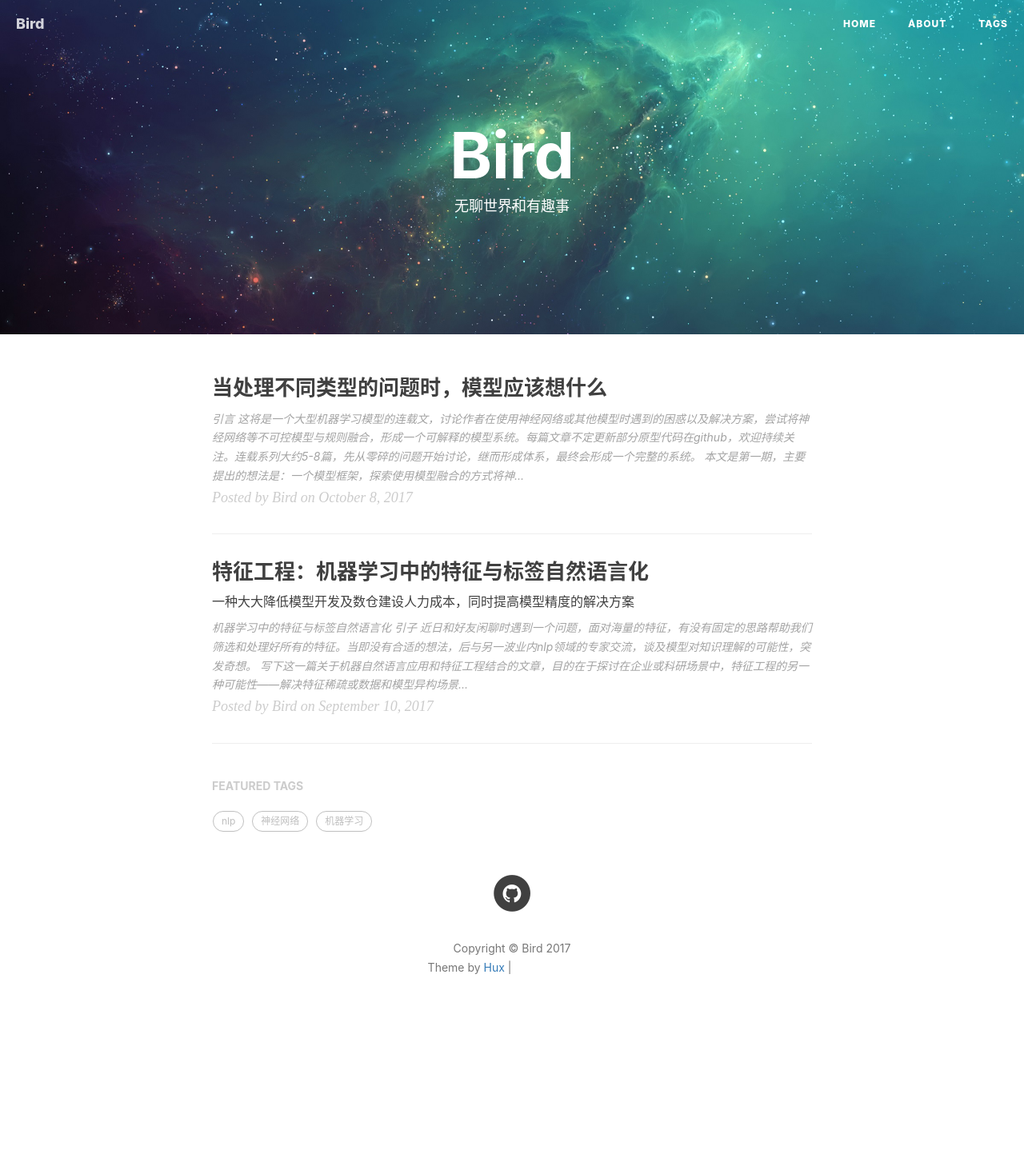
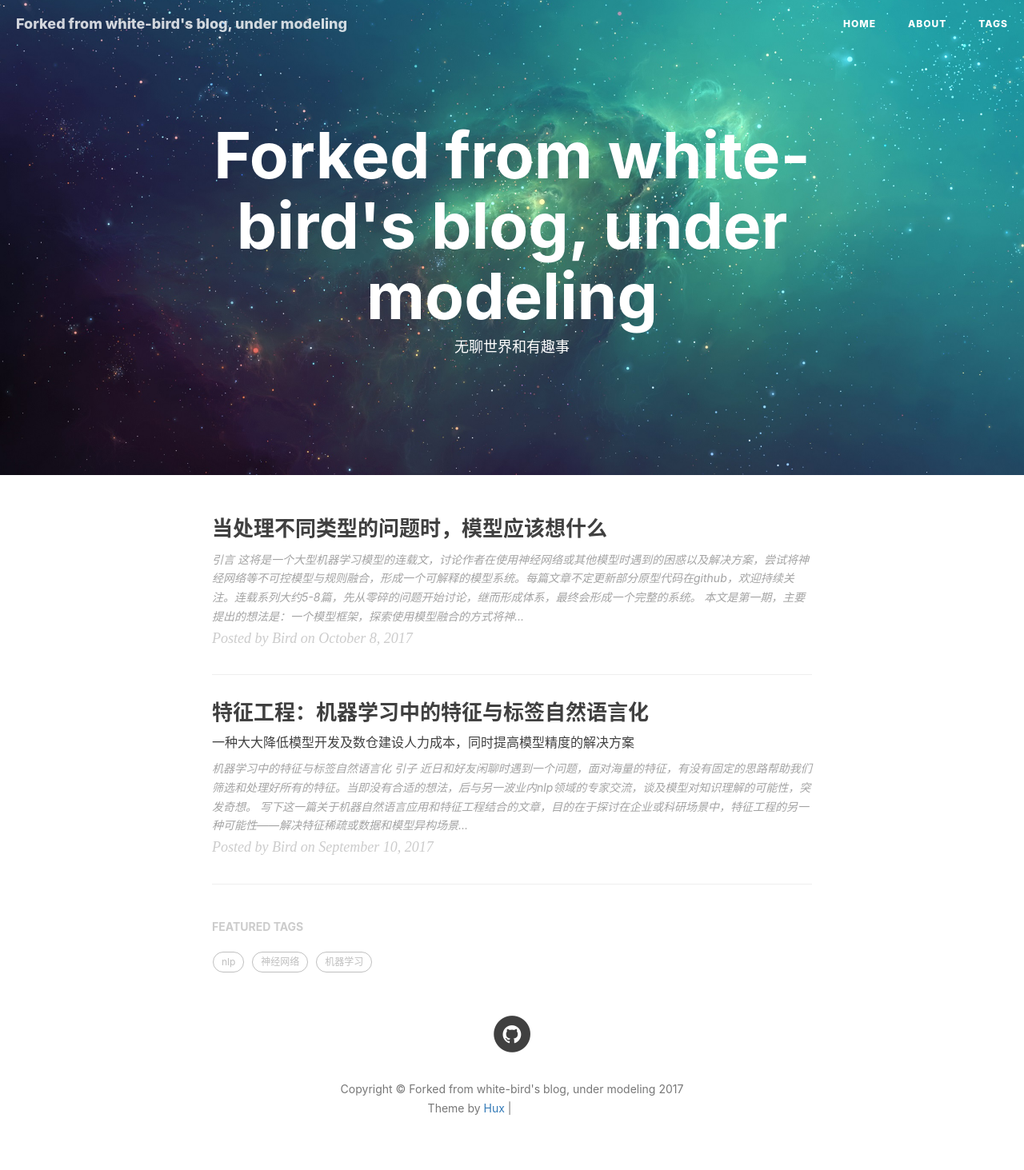
Before and after one commit to Alex-X-W/Alex-X-W.github.io, a Jekyll site: the page built from index.html, in a window 1280 px wide. Shown: the whole page at 80% size. Built offline with Jekyll 4.4.1, drawn with Linux system fonts in a browser that asks for light colours; nearby versions of some CDN libraries; the list of posts is cut into pages by our own code; comment, search, counter and statistics services are not loaded; before the commit the page ends 1287 px from its top, so only the background shows below that; grey boxes are pictures that could not be loaded.

Commit message:
update _config.yml, stil modeling

```diff
--- a/_config.yml
+++ b/_config.yml
@@ -1,8 +1,8 @@
 # Site settings
-title: Bird
-SEOTitle: Bird的博客 | Bird
+title: Forked from white-bird's blog, under modeling
+SEOTitle: Xuan
 header-img: img/home-bg.jpg
-email: whitebird827@163.com
+# email:
 description: "无聊世界和有趣事"
 keyword: "机器学习,神经网络,自然语言"
 url: "https://white-bird.github.io"              # your host, for absolute URL
```
